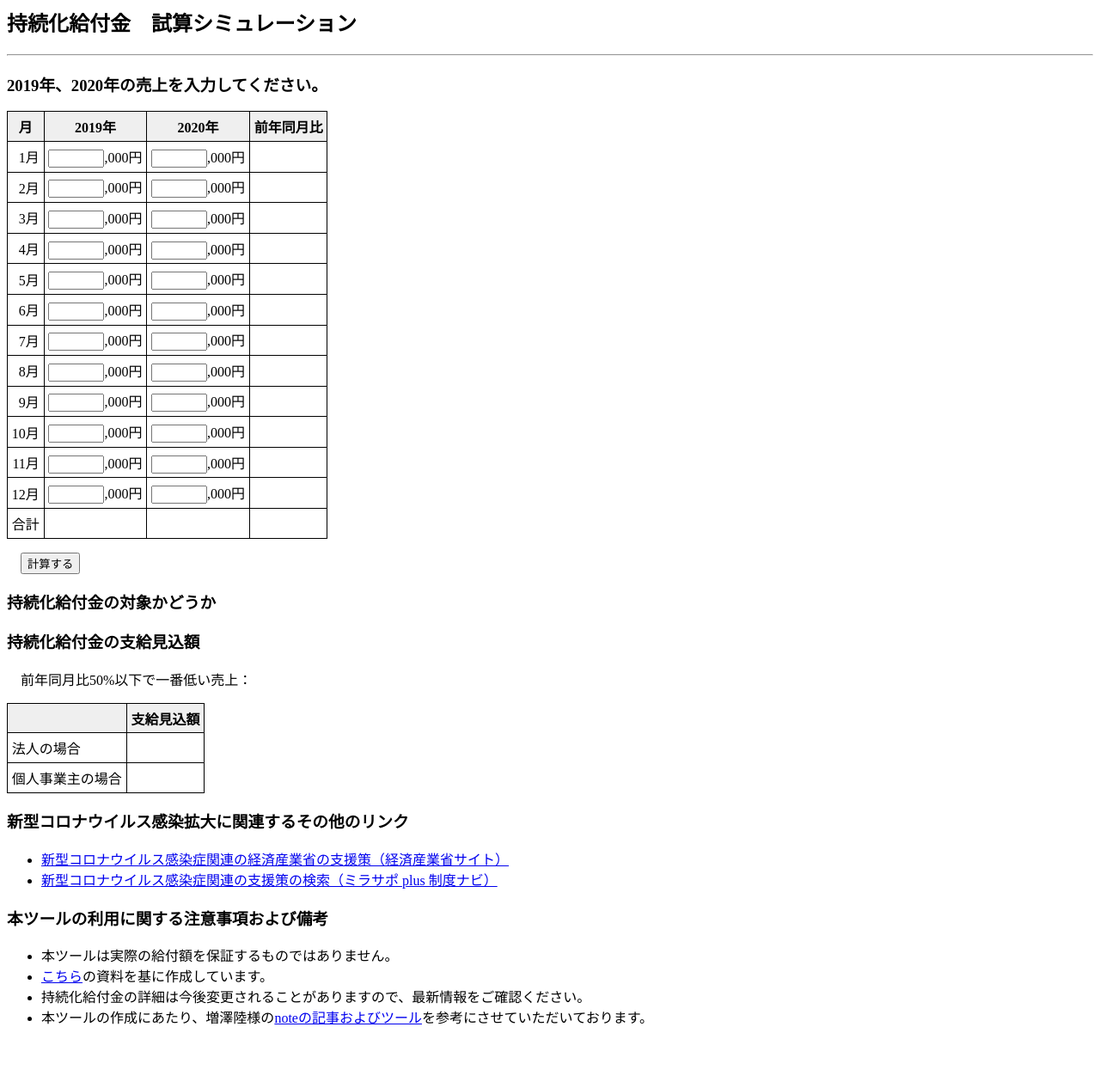
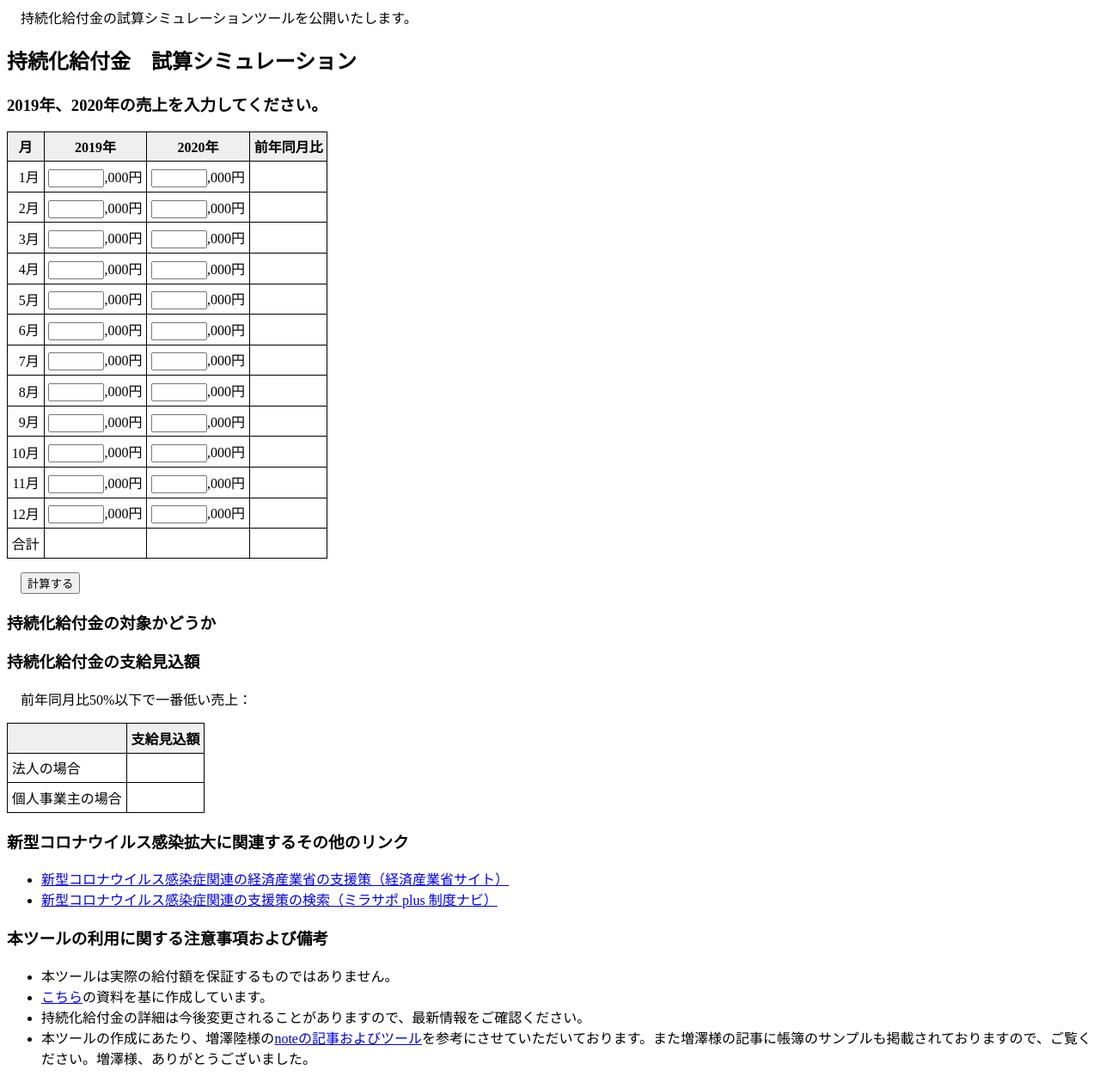
Before and after one commit to jpsmea-dx-office/benefit-simulation, a plain HTML site: page docs/index.html in a window 1280 px wide. Shown: the whole page at 86% size. Before the commit the page ends 1211 px from the top, so only its background shows below. Drawn offline with Linux system fonts and the light colour scheme.

Commit message:
Update index.html

```diff
--- a/docs/index.html
+++ b/docs/index.html
@@ -1,5 +1,6 @@
 <html>
-<head>
+<head></head>
+<body>
 <style type="text/css">
 <!--
 table         { border-collapse: collapse; }
@@ -102,10 +103,11 @@ function calculate(){
 -->
 </script>
 
-</head>
-<body>
+<p>持続化給付金の試算シミュレーションツールを公開いたします。</p>
+
 <h2>持続化給付金　試算シミュレーション</h2>
-<hr>
+
+
 <h3>2019年、2020年の売上を入力してください。</h3>
 <table>
   <tr>
@@ -224,7 +226,7 @@ function calculate(){
   <li>本ツールは実際の給付額を保証するものではありません。</li>
   <li><a href="https://www.meti.go.jp/covid-19/pdf/kyufukin.pdf">こちら</a>の資料を基に作成しています。</li>
   <li>持続化給付金の詳細は今後変更されることがありますので、最新情報をご確認ください。</li>
-  <li>本ツールの作成にあたり、増澤陸様の<a href="https://note.com/rick08/n/n34654a67742b">noteの記事およびツール</a>を参考にさせていただいております。</li>
+  <li>本ツールの作成にあたり、増澤陸様の<a href="https://note.com/rick08/n/n34654a67742b">noteの記事およびツール</a>を参考にさせていただいております。また増澤様の記事に帳簿のサンプルも掲載されておりますので、ご覧ください。増澤様、ありがとうございました。</li>
 </ul>
 </body>
 </html>
```
